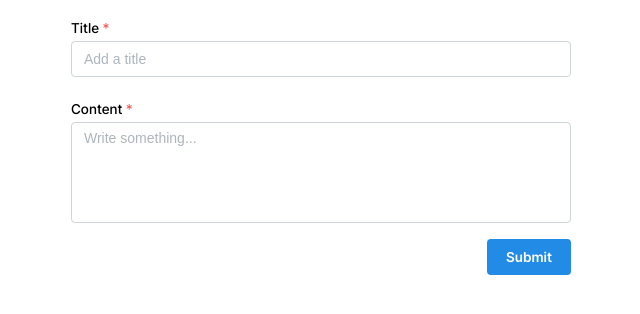
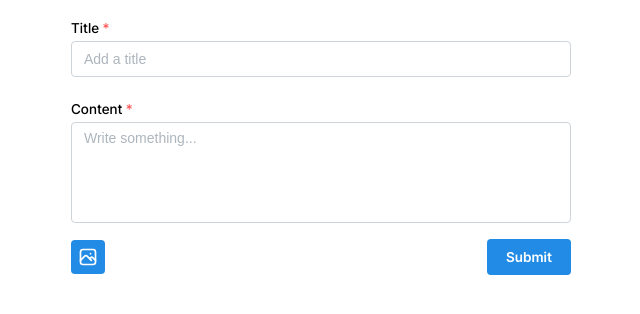
Before and after one commit to justinaus/firmunity, a Next.js app: page /posts/new in a window 1280 px wide. Shown: the top 314 px of the page, without its empty margins (319-959 px from the left). Built offline with nearby package versions, Linux system fonts and the light colour scheme; no server answers; sample sign-in values are in the browser's storage.

Commit message:
Update post new create - image

```diff
--- a/src/components/posts/new/Content.tsx
+++ b/src/components/posts/new/Content.tsx
@@ -1,12 +1,25 @@
-import { Button, Group, Stack, Textarea, TextInput } from '@mantine/core';
+import {
+  ActionIcon,
+  Button,
+  FileButton,
+  Group,
+  Image,
+  Stack,
+  Textarea,
+  TextInput,
+} from '@mantine/core';
 import { useForm } from '@mantine/form';
+import { notifications } from '@mantine/notifications';
+import { IconPhoto } from '@tabler/icons-react';
 import { useMutation } from '@tanstack/react-query';
+import { PutBlobResult } from '@vercel/blob';
 import { AxiosResponse } from 'axios';
 import { useRouter } from 'next/router';
-import { useCallback } from 'react';
+import { useCallback, useState } from 'react';
 
 import { axiosInstance } from '@/helpers/axios';
 import { PostPostsRequestBody, PostPostsResponse } from '@/pages/api/posts';
+import { PostUploadsResponse } from '@/pages/api/uploads';
 
 type FormValues = {
   title: string;
@@ -14,17 +27,51 @@ type FormValues = {
 };
 
 export default function PostNewContent() {
+  const [blob, setBlob] = useState<PutBlobResult | null>(null);
+
+  const { mutate: mutateImageFileUpload, isPending: isPendingImageFileUpload } =
+    useMutation<AxiosResponse<PostUploadsResponse>, undefined, File>({
+      mutationFn: (file: File) => {
+        return axiosInstance.post(`/api/uploads?filename=${file.name}`, file);
+      },
+      onSuccess: async (result) => {
+        if (!result.data.data) return;
+
+        setBlob(result.data.data);
+      },
+    });
+
+  const handleFileChange = useCallback(
+    (selectedFile: File | null) => {
+      if (!selectedFile?.size) return;
+
+      if (selectedFile.size > MAX_FILE_SIZE) {
+        notifications.show({
+          color: 'red',
+          title: 'File size is too big',
+          message: `File size must be less than 5MB`,
+        });
+
+        return;
+      }
+
+      mutateImageFileUpload(selectedFile);
+    },
+    [mutateImageFileUpload]
+  );
+
   const { push } = useRouter();
 
-  const { mutate, isPending } = useMutation<
+  const { mutate: mutatePost, isPending: isPendingPost } = useMutation<
     AxiosResponse<PostPostsResponse>,
     undefined,
-    FormValues
+    PostPostsRequestBody
   >({
-    mutationFn: (values: FormValues) => {
+    mutationFn: (values: PostPostsRequestBody) => {
       return axiosInstance.post(`/api/posts`, {
         title: values.title,
         content: values.content,
+        image: values.image,
       } as PostPostsRequestBody);
     },
     onSuccess: (result) => {
@@ -51,17 +98,20 @@ export default function PostNewContent() {
 
   const handleFormSubmit = useCallback(
     (values: FormValues) => {
-      if (isPending) return;
+      if (isPendingPost) return;
+      if (isPendingImageFileUpload) return;
 
-      mutate({
+      mutatePost({
         title: values.title.trim(),
         content: values.content.trim(),
+        image: blob?.url,
       });
     },
-    [isPending, mutate]
+    [blob?.url, isPendingImageFileUpload, isPendingPost, mutatePost]
   );
 
   return (
+    <Stack>
       <form onSubmit={form.onSubmit(handleFormSubmit)}>
         <Stack gap={'lg'}>
           <TextInput
@@ -70,7 +120,7 @@ export default function PostNewContent() {
             placeholder="Add a title"
             key={form.key('title')}
             {...form.getInputProps('title')}
-          disabled={isPending}
+            disabled={isPendingPost || isPendingImageFileUpload}
           />
 
           <Textarea
@@ -81,15 +131,29 @@ export default function PostNewContent() {
             {...form.getInputProps('content')}
             autosize
             minRows={4}
-          disabled={isPending}
+            disabled={isPendingPost || isPendingImageFileUpload}
           />
         </Stack>
 
-      <Group justify="flex-end" mt="md">
-        <Button type="submit" disabled={isPending}>
+        <Group justify="space-between" mt="md">
+          <FileButton onChange={handleFileChange} accept="image/png,image/jpeg">
+            {(props) => (
+              <ActionIcon size={'lg'} {...props}>
+                <IconPhoto size={20} />
+              </ActionIcon>
+            )}
+          </FileButton>
+          <Button
+            type="submit"
+            disabled={isPendingPost || isPendingImageFileUpload}
+          >
             Submit
           </Button>
         </Group>
       </form>
+      {blob && <Image radius="md" src={blob.url} alt="preview image" />}
+    </Stack>
   );
 }
+
+const MAX_FILE_SIZE = 5 * 1024 * 1024; // 5MB를 bytes로 변환
```
Lines whose indentation alone changed are shown as unchanged.
